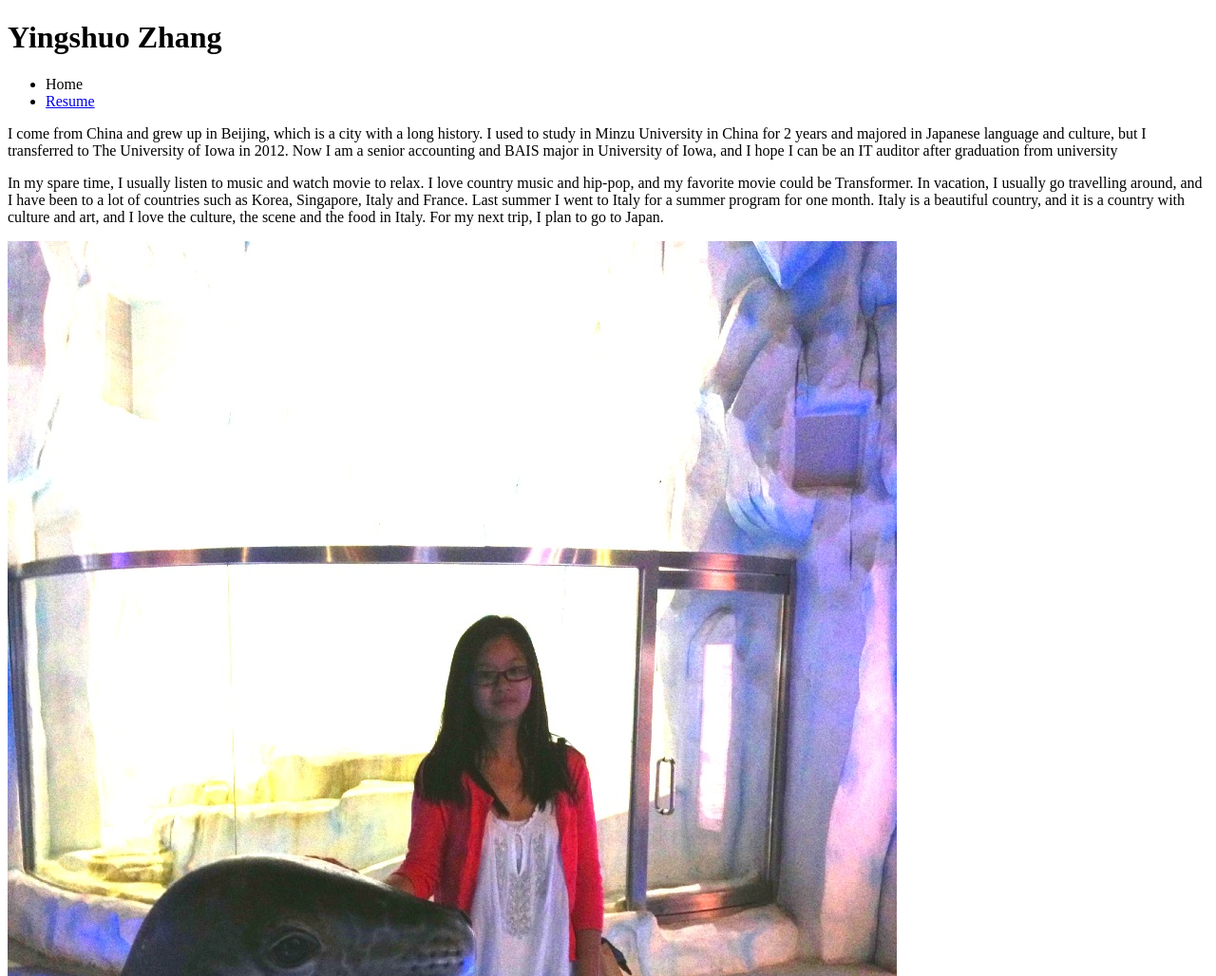
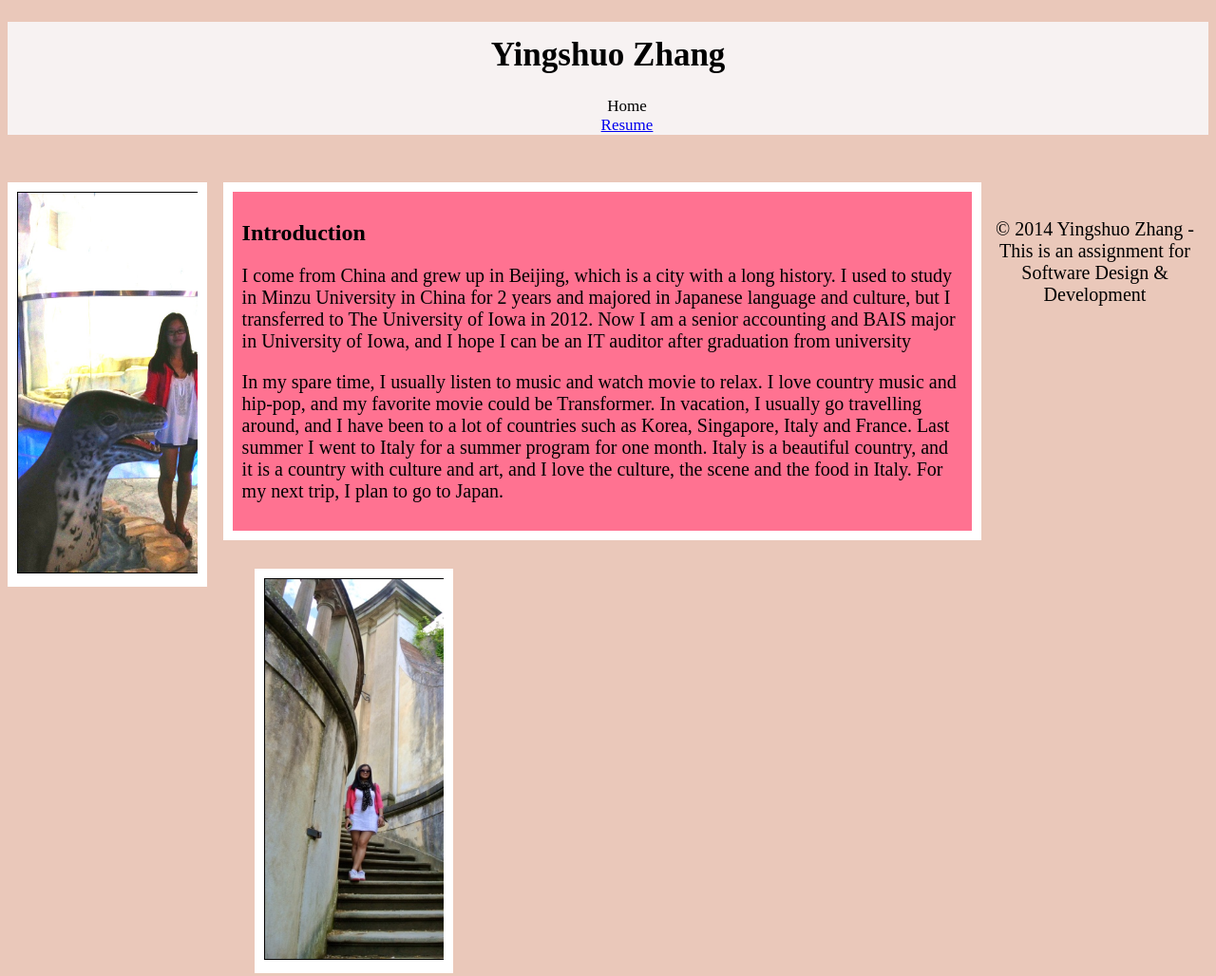
Before and after one commit to yingszhang/HW2, a plain HTML site: page index.html in a window 1280 px wide. Shown: the top 1028 px of the page at 95% size. Drawn offline with Linux system fonts and the light colour scheme.

Commit message:
Add css format, and formatting index and resume file

```diff
--- a/index.html
+++ b/index.html
@@ -3,27 +3,43 @@
 <head>
 <meta charset="UTf-8">
 <title> Yingshuo Zhang </title>
+<link rel="stylesheet" type="text/css" href="./style.css">
 </head>
 <body>
    <header>
     <h1> Yingshuo Zhang </h1>
 	  <nav>
-	    <ul>
+	    <ul class="nav">
 		    <li>Home</li>
 			<li><a href="./resume.html">Resume</a></li>
 		</ul>
 	  </nav>
    </header>
+   <div id="a">
+	<img class="picture" src="./IMG_0860.jpg" alt="photo in HongKong">
+	</div>
+	<div id="c">
+   <h2>Introduction</h2>
    <p>
 	I come from China and grew up in Beijing, which is a city with a long history. I used to study in Minzu University in China for 2 years and majored in Japanese language and culture, but I transferred to The University of Iowa in 2012. Now I am a senior accounting and BAIS major in University of Iowa, and I hope I can be an IT auditor after graduation from university
     </P>
 
 	<p>In my spare time, I usually listen to music and watch movie to relax. I love country music and hip-pop, and my favorite movie could be Transformer. In vacation, I usually go travelling around, and I have been to a lot of countries such as Korea, Singapore, Italy and France. Last summer I went to Italy for a summer program for one month. Italy is a beautiful country, and it is a country with culture and art, and I love the culture, the scene and the food in Italy. For my next trip, I plan to go to Japan.
 	</P>
-	<img class="picture" src="./IMG_0860.jpg" alt="photo in HongKong">
+
+
+
+	</div>
+
+
+	<div id="b">
 	<img class="picture" src="./IMG_3668.jpg" alt="photo in Italy">
+	</div>
+	<br>
+
+
 	<footer>
 	<p>&copy; 2014 Yingshuo Zhang - This is an assignment for Software Design &amp; Development</p>
-</footer>
+    </footer>
 
 </body>
--- /dev/null
+++ b/style.css
@@ -0,0 +1,89 @@
+
+#resume-header{
+
+margin-top:10px;
+background-color:#F7F2F2;
+text-align:center;
+width:80%;
+margin-left:10%;
+margin-right:10%;
+
+}
+
+header{
+margin-top:10px;
+background-color:#F7F2F2;
+text-align:center;
+}
+
+
+body {
+	background-color:#EAC8BA;
+	}
+p{
+	font-size:20px;
+}
+.nav{list-style-type:none;
+font-family:"Times New Roman";
+font-size:20px;
+}
+
+footer{
+	font-size:smaller;
+	text-align:center;
+	padding-bottom:10px;
+	padding-top:30px;
+	bottom:0%;
+	}
+h1{font-size:35px;
+padding-top:15px;
+}
+
+li{
+	font-size:17px;
+}
+#resume{
+    width:80%;
+	text-align:left;
+	overflow:hidden;
+	float:center;
+	margin-left:10%;
+	margin-right:10%;
+	padding:10px;
+	border:solid 1px black;
+	}
+#a{
+	float:left;
+	width:15%;
+	overflow:hidden;
+	background-color:white;
+	border:10px solid white;
+	margin-top:30px;
+}
+
+#b{float:left;
+	width:15%;
+	overflow:hidden;
+	background-color:white;
+	border:10px solid white;
+	margin-left:50px;
+	margin-top:30px;
+
+}
+#c{
+	float:left;
+	width:60%;
+	overflow:hidden;
+	background-color:#FF7291;
+	border:10px solid white;
+	margin-left:17px;
+	padding:10px;
+	margin-top:30px;
+}
+.picture{
+	border:solid 1px black;
+	background-color:white;
+	width:300px;
+	height:400px;
+
+	}
```
Also changed, not shown: resume.html (+13 -14 lines).
